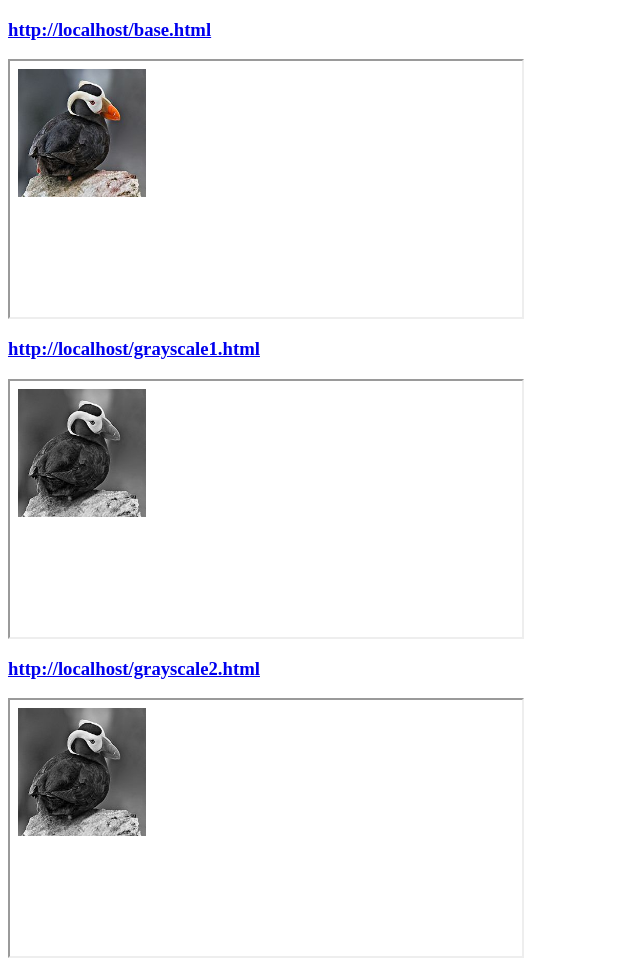
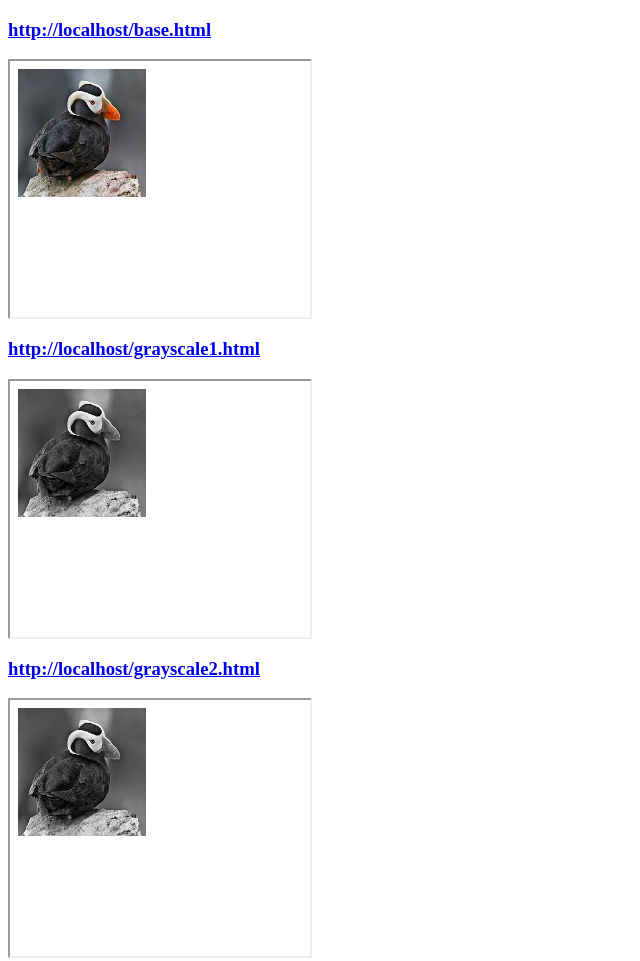
Before and after one commit to i09158knct/practice-of-canvas-image-processing, a plain HTML site: page index.html in a window 1280 px wide. Shown: the top 961 px of the page, without its empty margins (0-640 px from the left). Drawn offline with Linux system fonts and the light colour scheme.

Commit message:
fix style

```diff
--- a/index.html
+++ b/index.html
@@ -5,7 +5,6 @@
   <style>
     iframe {
       display: block;
-      width: 512px;
       height: 256px;
     }
   </style>
```
